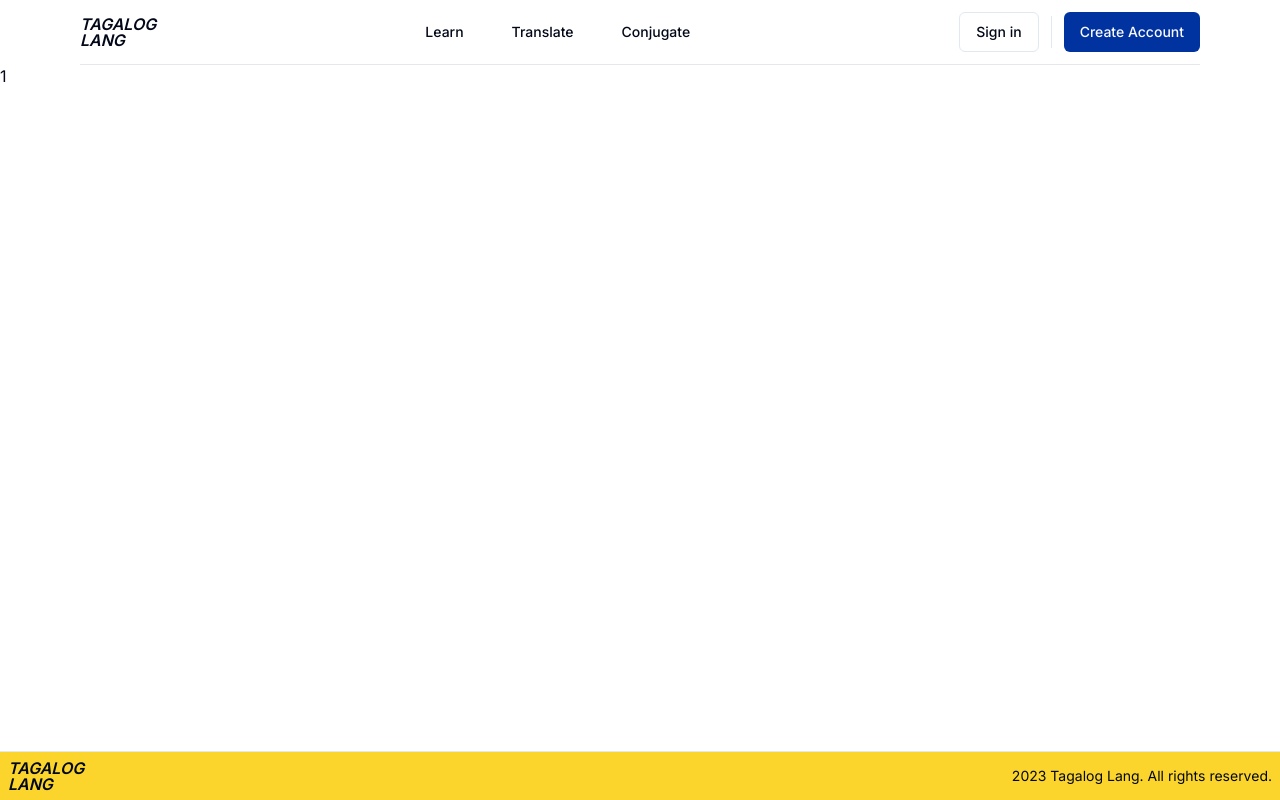
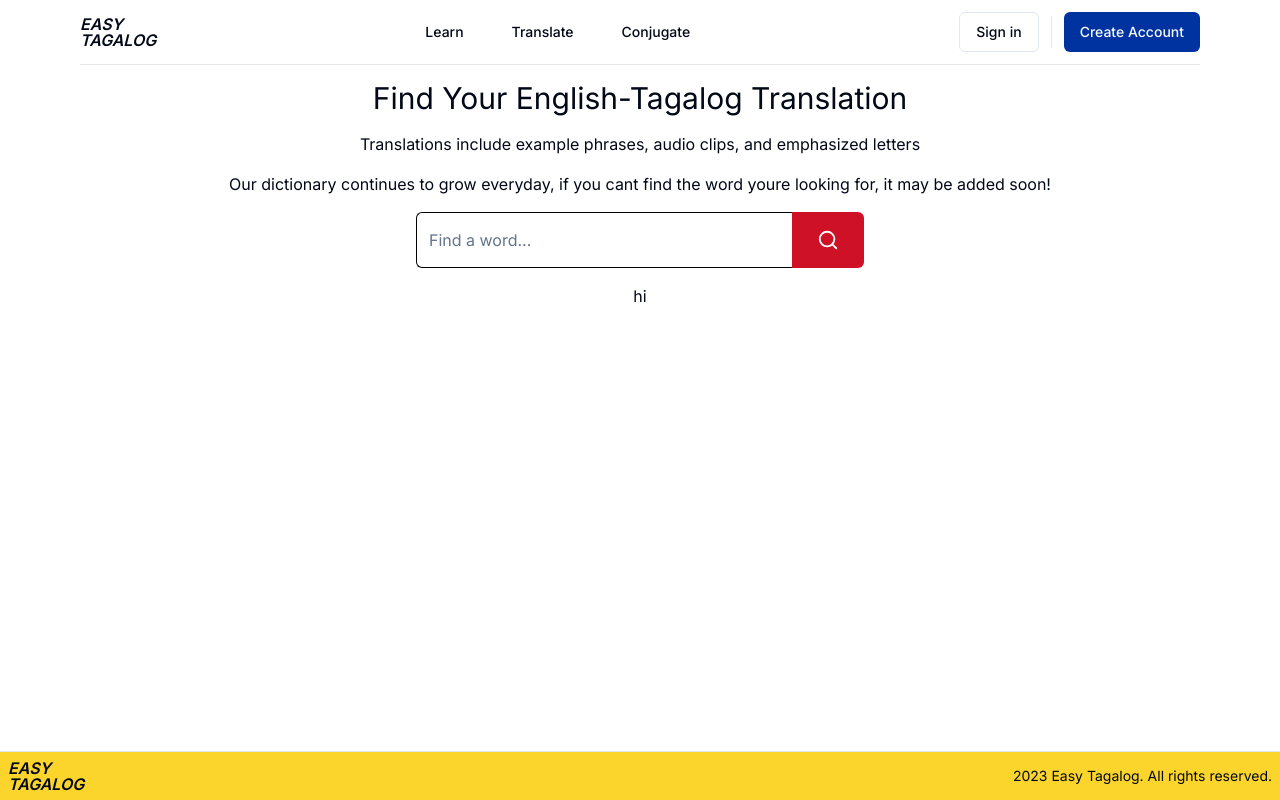
Before and after one commit to Easy-Tagalog/easy-tagalog-frontend, a Next.js app: page /translate/1 in a window 1280 px wide. Built offline with nearby package versions, Linux system fonts and the light colour scheme; no server answers; the database is empty.

Commit message:
Trying to add getWords endpoint to translate page

```diff
--- a/src/app/(root)/page.tsx
+++ b/src/app/(root)/page.tsx
@@ -50,7 +50,7 @@ export default function Home() {
             will provide constant updates!
           </p>
 
-          <Search className="mt-2 shadow-sm" inHome={true} />
+          <Search className="mt-2 shadow-sm" />
         </div>
       </MaxWidthWrapper>
 
--- a/src/app/(root)/translate/[word]/page.tsx
+++ b/src/app/(root)/translate/[word]/page.tsx
@@ -1,9 +1,19 @@
-export default function TranslateWord({
+async function getWordsBySearchQuery(word: string) {
+  const res = await fetch(`http://localhost:3000/api/words/${word}`, {
+    method: "GET",
+  });
+
+  return res.json();
+}
+
+export default async function TranslateWord({
   params,
 }: {
   params: { word: string };
 }) {
-  const word = params.word;
+  const data = await getWordsBySearchQuery(params.word);
 
-  return <div>{word}</div>;
+  console.log(data);
+
+  return <>hi</>;
 }
--- /dev/null
+++ b/src/app/(root)/translate/layout.tsx
@@ -0,0 +1,24 @@
+import MaxWidthWrapper from "@/components/MaxWidthWrapper";
+import Search from "@/components/Search";
+import { ReactNode } from "react";
+
+export default function TranslateLayout({ children }: { children: ReactNode }) {
+  return (
+    <>
+      <MaxWidthWrapper className="flex flex-col justify-center items-center gap-4 mt-4">
+        <h2 className="text-3xl">Find Your English-Tagalog Translation</h2>
+        <p>
+          Translations include example phrases, audio clips, and emphasized
+          letters
+        </p>
+        <p>
+          Our dictionary continues to grow everyday, if you cant find the word
+          youre looking for, it may be added soon!
+        </p>
+        <Search />
+
+        {children}
+      </MaxWidthWrapper>
+    </>
+  );
+}
--- a/src/app/(root)/translate/page.tsx
+++ b/src/app/(root)/translate/page.tsx
@@ -1,22 +1,5 @@
-import MaxWidthWrapper from "@/components/MaxWidthWrapper";
-import Search from "@/components/Search";
 import React from "react";
 
 export default function Translate() {
-  return (
-    <>
-      <MaxWidthWrapper className="flex flex-col justify-center items-center gap-4 mt-4">
-        <h2 className="text-3xl">Find Your English-Tagalog Translation</h2>
-        <p>
-          Translations include example phrases, audio clips, and emphasized
-          letters
-        </p>
-        <p>
-          Our dictionary continues to grow everyday, if you can't find the word
-          you're looking for, it may be added soon!
-        </p>
-        <Search />
-      </MaxWidthWrapper>
-    </>
-  );
+  return <></>;
 }
--- a/src/app/api/words/[word]/route.ts
+++ b/src/app/api/words/[word]/route.ts
@@ -15,10 +15,11 @@ export async function GET(
 
     const wordToFind = params.word;
 
-    const word = await Word.find({
+    const words = await Word.find({
       $or: [
         { tagalog: wordToFind },
         { tagalogWithNG: wordToFind },
+        { tagalogAlternateSpelling: wordToFind },
         { english: { $in: [wordToFind] } },
         { root: wordToFind },
       ],
@@ -26,10 +27,11 @@ export async function GET(
       .select("-__v")
       .limit(GET_WORDS_LIMIT);
 
-    return Response.json({
-      word,
-    });
+    return Response.json({ words }, { status: 200 });
   } catch (error) {
-    return Response.json({ message: "Failed to find word" }, { status: 500 });
+    return Response.json(
+      { status: "Fail", message: "Failed to find word" },
+      { status: 500 }
+    );
   }
 }
--- a/src/components/Footer.tsx
+++ b/src/components/Footer.tsx
@@ -9,7 +9,7 @@ export default function Footer() {
       </Link>
 
       <p className="text-xs sm:text-sm">
-        2023 Tagalog Lang. All rights reserved.
+        2023 Easy Tagalog. All rights reserved.
       </p>
     </footer>
   );
--- a/src/components/Logo.tsx
+++ b/src/components/Logo.tsx
@@ -11,8 +11,8 @@ export default function Logo() {
           height={150}
           className="overflow-hidden"
         /> */}
+        <span className="leading-none">Easy</span>
         <span className="leading-none">Tagalog</span>
-        <span className="leading-none">Lang</span>
       </div>
     </div>
   );
--- a/src/components/Search.tsx
+++ b/src/components/Search.tsx
@@ -10,12 +10,11 @@ import { useRouter } from "next/navigation";
 
 interface SearchProps {
   className?: string;
-  inHome?: boolean;
 }
 
 const ICON_WIDTH = 22;
 
-export default function Search({ className, inHome = false }: SearchProps) {
+export default function Search({ className }: SearchProps) {
   const [searchText, setSearchText] = useState("");
 
   const router = useRouter();
@@ -26,9 +25,8 @@ export default function Search({ className, inHome = false }: SearchProps) {
     // If there is no text, then no need to search
     if (searchText === "") return;
 
-    // If home, go to translate page
-    if (inHome) router.push(`/translate/${searchText}`);
-    else router.push(`${searchText}`);
+    // Show in translate page
+    router.push(`/translate/${searchText}`);
   };
 
   return (
```
